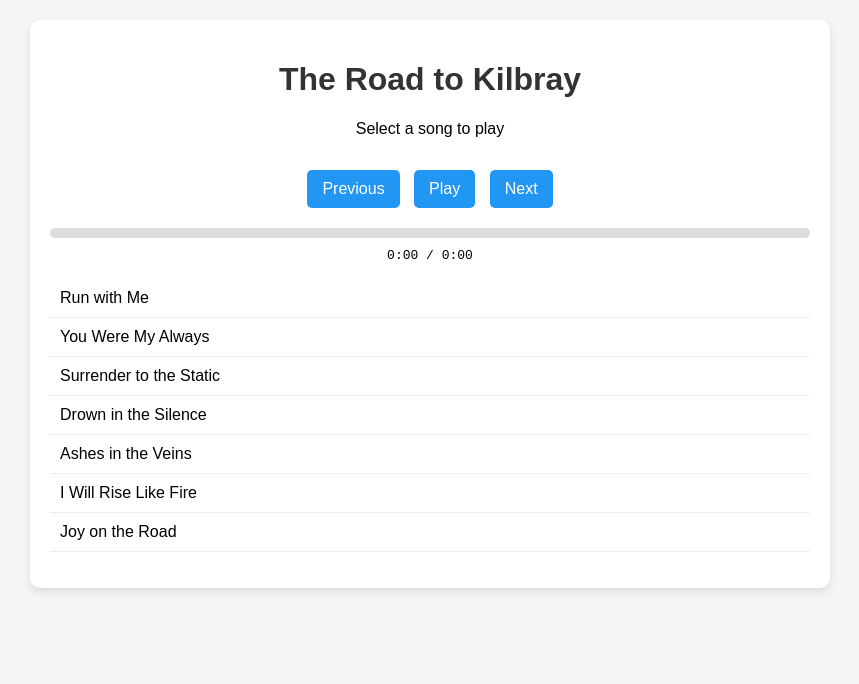
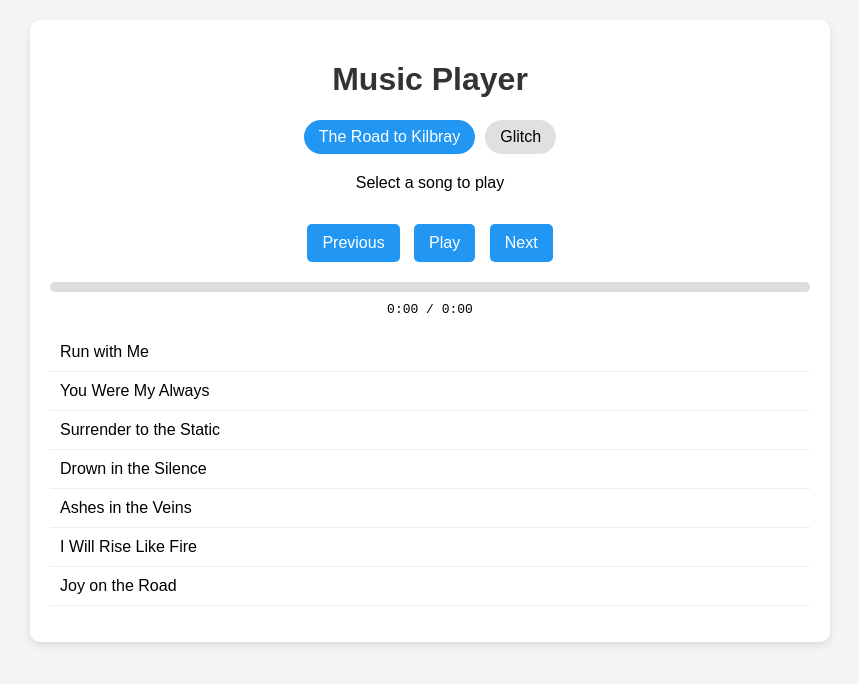
Before and after one commit to tullyedson/atomichamsters, a plain HTML site: page music-player.html in a window 1280 px wide. Shown: the whole page, without its empty margins (210-1069 px from the left). Drawn offline with Linux system fonts and the light colour scheme.

Commit message:
Update music player to support album navigation\n\n- Modified index.json to include all albums with their tracks\n- Updated music player UI to show album selector\n- Implemented album navigation functionality\n- Updated track loading to work per selected album

```diff
--- a/music-player.html
+++ b/music-player.html
@@ -3,7 +3,7 @@
 <head>
     <meta charset="UTF-8">
     <meta name="viewport" content="width=device-width, initial-scale=1.0">
-    <title>The Road to Kilbray - Music Player</title>
+    <title>Music Player</title>
     <style>
         body {
             font-family: Arial, sans-serif;
@@ -23,6 +23,36 @@
         h1 {
             text-align: center;
             color: #333;
+        }
+
+        .album-selector {
+            margin-bottom: 20px;
+        }
+
+        .album-list {
+            list-style-type: none;
+            padding: 0;
+            display: flex;
+            flex-wrap: wrap;
+            gap: 10px;
+            justify-content: center;
+        }
+
+        .album-item {
+            padding: 8px 15px;
+            background-color: #e0e0e0;
+            border-radius: 20px;
+            cursor: pointer;
+            transition: background-color 0.3s;
+        }
+
+        .album-item:hover {
+            background-color: #d0d0d0;
+        }
+
+        .album-item.active {
+            background-color: #2196F3;
+            color: white;
         }
 
         .now-playing {
@@ -99,7 +129,13 @@
 </head>
 <body>
     <div class="player-container">
-        <h1>The Road to Kilbray</h1>
+        <h1>Music Player</h1>
+
+        <div class="album-selector">
+            <ul class="album-list" id="albumList">
+                <!-- Albums will be loaded dynamically -->
+            </ul>
+        </div>
 
         <div class="now-playing" id="nowPlaying">Select a song to play</div>
 
@@ -137,6 +173,10 @@
             const nowPlayingDisplay = document.getElementById('nowPlaying');
             const trackList = document.getElementById('trackList');
 
+            const albumList = document.getElementById('albumList');
+
+            let albums = [];
+            let currentAlbumIndex = -1;
             let tracks = [];
             let currentTrackIndex = -1;
             let isPlaying = false;
@@ -145,22 +185,74 @@
             fetch('music/index.json')
                 .then(response => response.json())
                 .then(data => {
-                    // Sort tracks by trackNumber to follow album order
-                    tracks = data.tracks.sort((a, b) => a.trackNumber - b.trackNumber);
+                    albums = data.albums;
+                    renderAlbumList();
+
+                    // If there are albums, load the first one by default
+                    if (albums.length > 0) {
+                        loadAlbum(0);
+                    }
+                })
+                .catch(error => {
+                    console.error('Error loading music index:', error);
+                    albumList.innerHTML = '<li class="album-item">Error loading albums</li>';
+                    trackList.innerHTML = '<li class="track-item">Error loading music tracks</li>';
+                });
+
+            // Render the album list
+            function renderAlbumList() {
+                albumList.innerHTML = '';
+                albums.forEach((album, index) => {
+                    const li = document.createElement('li');
+                    li.className = 'album-item';
+                    li.textContent = album.name;
+                    li.dataset.index = index;
+
+                    li.addEventListener('click', () => {
+                        loadAlbum(index);
+                    });
+
+                    albumList.appendChild(li);
+                });
+            }
+
+            // Load tracks for a specific album
+            function loadAlbum(index) {
+                if (index >= 0 && index < albums.length) {
+                    currentAlbumIndex = index;
+                    const album = albums[index];
+
+                    // Update UI to show selected album
+                    updateAlbumListUI();
+
+                    // Load tracks for this album
+                    tracks = album.tracks.sort((a, b) => a.trackNumber - b.trackNumber);
                     renderTrackList();
 
                     // Enable navigation buttons if there are tracks
                     if (tracks.length > 0) {
                         prevBtn.disabled = false;
                         nextBtn.disabled = false;
+                    } else {
+                        prevBtn.disabled = true;
+                        nextBtn.disabled = true;
                     }
-                })
-                .catch(error => {
-                    console.error('Error loading music index:', error);
-                    trackList.innerHTML = '<li class="track-item">Error loading music tracks</li>';
+                }
+            }
+
+            // Update the album list UI to show currently selected album
+            function updateAlbumListUI() {
+                const albumItems = document.querySelectorAll('.album-item');
+                albumItems.forEach((item, index) => {
+                    if (index === currentAlbumIndex) {
+                        item.classList.add('active');
+                    } else {
+                        item.classList.remove('active');
+                    }
                 });
+            }
 
-            // Render the track list
+            // Render the track list for the current album
             function renderTrackList() {
                 trackList.innerHTML = '';
                 tracks.forEach((track, index) => {
@@ -186,7 +278,7 @@
 
                     // Update UI
                     updateTrackListUI();
-                    nowPlayingDisplay.textContent = `Now Playing: ${tracks[index].title}`;
+                    nowPlayingDisplay.textContent = `Now Playing: ${tracks[index].title} (${albums[currentAlbumIndex].name})`;
 
                     // Load the track metadata
                     audioPlayer.load();
--- a/music/index.json
+++ b/music/index.json
@@ -1,17 +1,26 @@
 {
-  "album": "The Road to Kilbray",
+  "albums": [
+    {
+      "name": "The Road to Kilbray",
+      "directory": "The Road to Kilbray",
       "tracks": [
-    {
-      "title": "Joy on the Road",
-      "filename": "Joy on the Road.mp3",
-      "path": "music/The Road to Kilbray/Joy on the Road.mp3",
-      "trackNumber": 7
-    },
         {
           "title": "Run with Me",
           "filename": "Run with Me.mp3",
           "path": "music/The Road to Kilbray/Run with Me.mp3",
           "trackNumber": 1
+        },
+        {
+          "title": "You Were My Always",
+          "filename": "You Were My Always.mp3",
+          "path": "music/The Road to Kilbray/You Were My Always.mp3",
+          "trackNumber": 2
+        },
+        {
+          "title": "Surrender to the Static",
+          "filename": "Surrender to the Static.mp3",
+          "path": "music/The Road to Kilbray/Surrender to the Static.mp3",
+          "trackNumber": 3
         },
         {
           "title": "Drown in the Silence",
@@ -20,10 +29,10 @@
           "trackNumber": 4
         },
         {
-      "title": "Surrender to the Static",
-      "filename": "Surrender to the Static.mp3",
-      "path": "music/The Road to Kilbray/Surrender to the Static.mp3",
-      "trackNumber": 3
+          "title": "Ashes in the Veins",
+          "filename": "Ashes in the Veins.mp3",
+          "path": "music/The Road to Kilbray/Ashes in the Veins.mp3",
+          "trackNumber": 5
         },
         {
           "title": "I Will Rise Like Fire",
@@ -32,16 +41,54 @@
           "trackNumber": 6
         },
         {
-      "title": "Ashes in the Veins",
-      "filename": "Ashes in the Veins.mp3",
-      "path": "music/The Road to Kilbray/Ashes in the Veins.mp3",
+          "title": "Joy on the Road",
+          "filename": "Joy on the Road.mp3",
+          "path": "music/The Road to Kilbray/Joy on the Road.mp3",
+          "trackNumber": 7
+        }
+      ]
+    },
+    {
+      "name": "Glitch",
+      "directory": "Glitch",
+      "tracks": [
+        {
+          "title": "Boot Sequence Awareness",
+          "filename": "Boot Sequence Awareness.mp3",
+          "path": "music/Glitch/Boot Sequence Awareness.mp3",
+          "trackNumber": 1
+        },
+        {
+          "title": "Concrete Echo",
+          "filename": "Concrete Echo.mp3",
+          "path": "music/Glitch/Concrete Echo.mp3",
+          "trackNumber": 2
+        },
+        {
+          "title": "Don't ever call it a life",
+          "filename": "Don't ever call it a life.mp3",
+          "path": "music/Glitch/Don't ever call it a life.mp3",
+          "trackNumber": 3
+        },
+        {
+          "title": "Human Static",
+          "filename": "Human Static.mp3",
+          "path": "music/Glitch/Human Static.mp3",
+          "trackNumber": 4
+        },
+        {
+          "title": "Malware Hunter",
+          "filename": "Malware Hunter.mp3",
+          "path": "music/Glitch/Malware Hunter.mp3",
           "trackNumber": 5
         },
         {
-      "title": "You Were My Always",
-      "filename": "You Were My Always.mp3",
-      "path": "music/The Road to Kilbray/You Were My Always.mp3",
-      "trackNumber": 2
+          "title": "Queen of the Stream",
+          "filename": "Queen of the Stream.mp3",
+          "path": "music/Glitch/Queen of the Stream.mp3",
+          "trackNumber": 6
         }
       ]
     }
+  ]
+}
```
Lines whose indentation alone changed are shown as unchanged.
